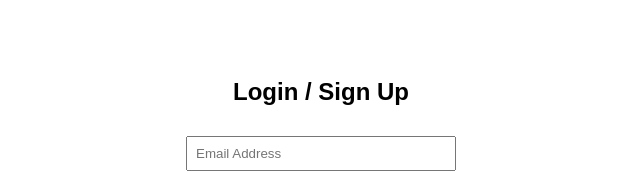
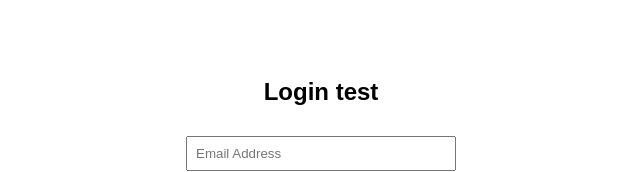
Before and after one commit to VexvisionSongContest/LoginTest, a plain HTML site: page index.html in a window 1280 px wide. Shown: the top 172 px of the page, without its empty margins (319-959 px from the left). Drawn offline with nearby package versions, Linux system fonts and the light colour scheme.

Commit message:
Update index.html

```diff
--- a/index.html
+++ b/index.html
@@ -13,7 +13,7 @@
 </head>
 <body>
 
-    <h2>Login / Sign Up</h2>
+    <h2>Login test</h2>
     <input type="email" id="email" placeholder="Email Address">
     <input type="password" id="password" placeholder="Password">
     <button onclick="signUp()">Sign Up</button>
```
